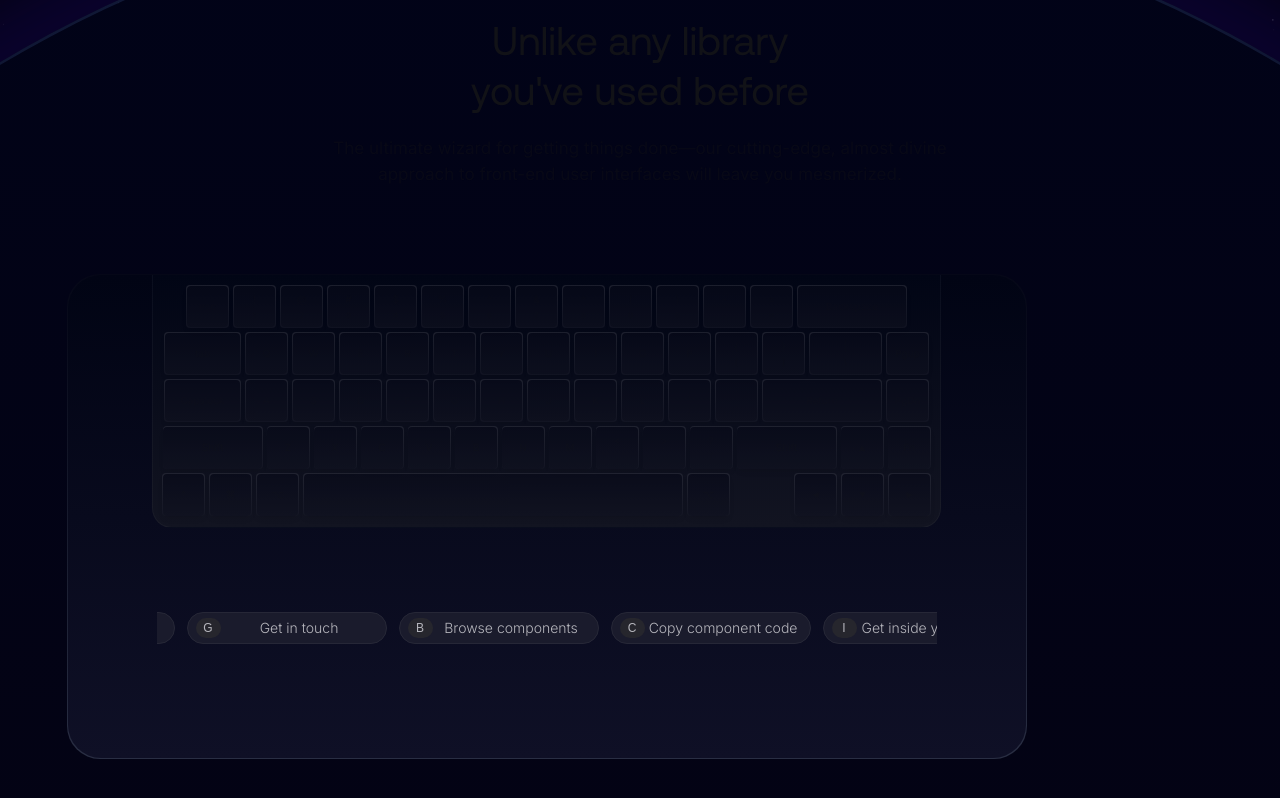
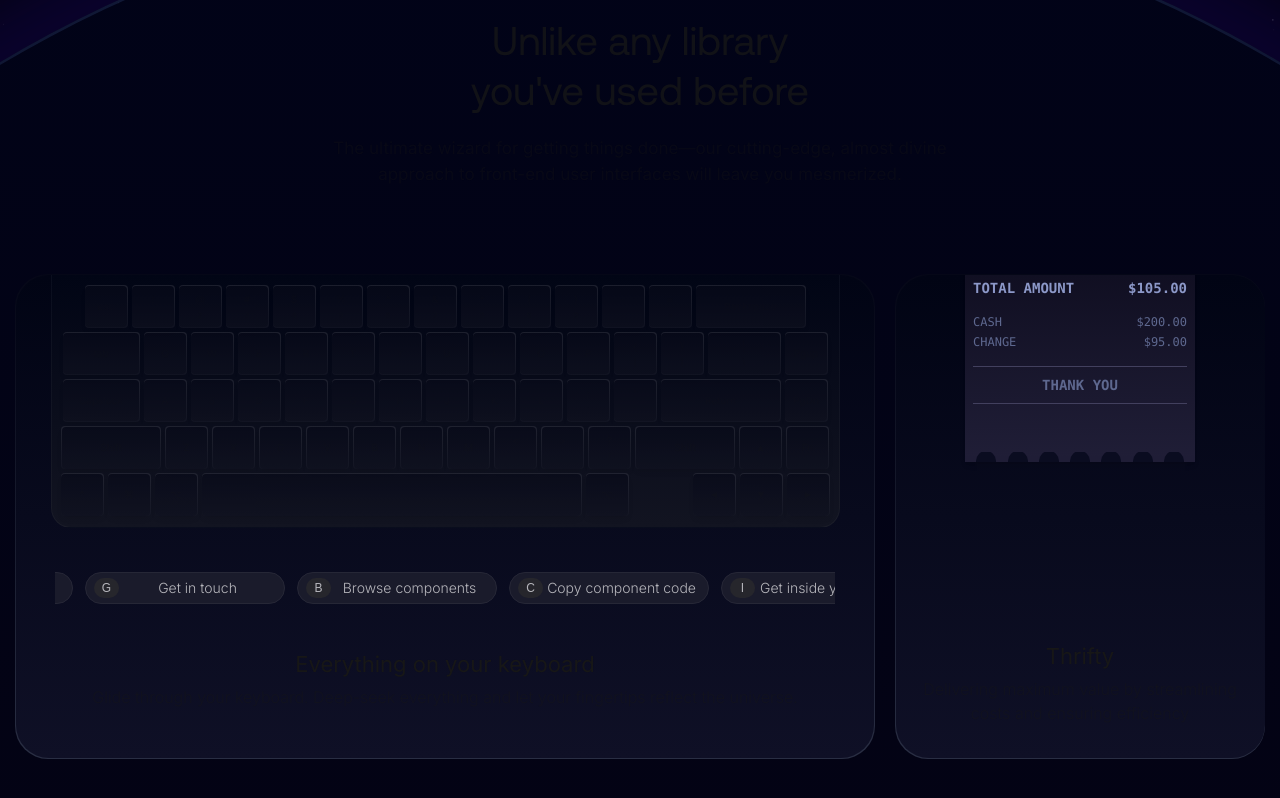
Before and after one commit to codedbyaadhi/wizard, a Next.js app: page / in a window 1280 px wide. Shown: the part 1834-2632 px from the top of the page. Built offline with nearby package versions, Linux system fonts and the light colour scheme.

Commit message:
useTextScramble hook added to codebase

```diff
--- a/app/components/bentogrids/Bentogrid.tsx
+++ b/app/components/bentogrids/Bentogrid.tsx
@@ -1,10 +1,11 @@
 import React from "react";
 import Flexibility from "./grids/keyboard/Flexiblity";
+import Reciept from "@/app/components/bentogrids/grids/reciept/Reciept";
 
 const Bentogrid = () => {
   return (
     <div className="flex items-center justify-center w-full h-[1550px] absolute top-[1700px]">
-      <div className="flex flex-col items-center justify-between w-[1150px] h-[1250px]">
+      <div className="flex flex-col items-center justify-between w-[1350px] h-[1250px]">
         <div className="flex flex-col w-full items-center justify-center gap-5 opacity-75">
           <div className="flex flex-col items-center leading-tight font-aeonic">
             <h2 className="text-[40px]">Unlike any library</h2>
@@ -17,9 +18,10 @@ const Bentogrid = () => {
           </p>
         </div>
         {/* The bento starts here  */}
-        <div className="flex flex-col w-[1147px] h-[1000px] relative top-2">
-          <div className="flex items-center justify-between w-full h-auto">
+        <div className="flex flex-col w-full h-[1000px] relative top-2">
+          <div className="flex items-center justify-center gap-5 w-full h-auto">
             <Flexibility />
+            <Reciept />
           </div>
         </div>
       </div>
--- a/app/components/bentogrids/grids/keyboard/Flexiblity.tsx
+++ b/app/components/bentogrids/grids/keyboard/Flexiblity.tsx
@@ -4,11 +4,22 @@ import ScrollableFlowbar from "./ScrollableFlowbar";
 
 const Flexibility = () => {
   return (
-    <div className="flex justify-center items-center w-[960px] h-[485px] bg-gradient-to-b from-[#050717] to-[#292e43] rounded-[33px]">
-      <div className="w-[958px] h-[483.5px] bg-gradient-to-b from-[#010414] to-[#0F1026] rounded-[33px]">
-        <div className="flex flex-col items-center justify-center gap-20">
+    <div className="flex justify-center items-center w-[860px] h-[485px] bg-gradient-to-b from-[#050717] to-[#292e43] rounded-[33px]">
+      <div className="w-[858px] h-[483.5px] bg-gradient-to-b from-[#010414] to-[#0F1026] rounded-[33px]">
+        <div className="flex flex-col items-center justify-center gap-10">
           <Keyboard />
-          <ScrollableFlowbar />
+          <div className="flex flex-col items-center justify-center w-full">
+            <ScrollableFlowbar />
+            <div className="flex flex-col items-center justify-center relative top-10 gap-1">
+              <h2 className="font-inter text-[22px]">
+                Everything on your keyboard
+              </h2>
+              <p className="font-inter text-[16px] opacity-40 font-light">
+                Glide through your keyboard. Deep-seek everything and let your
+                fingertips reflect the universe.
+              </p>
+            </div>
+          </div>
         </div>
       </div>
     </div>
--- /dev/null
+++ b/app/components/bentogrids/grids/reciept/Reciept.tsx
@@ -0,0 +1,71 @@
+"use client";
+import { useState } from "react";
+import Slip from "./slip";
+import { motion } from "motion/react";
+import { useTextScramble } from "@/hooks/useTextScramble";
+
+const Reciept = () => {
+  const [hovered, isHovered] = useState(false);
+  const title = useTextScramble("Thrifty", hovered);
+  const description = useTextScramble(
+    "Delivering maximum value by streamlining costs and ensuring efficiency",
+    hovered
+  );
+
+  return (
+    <div
+      className="flex justify-center items-center w-[370px] h-[485px] bg-gradient-to-b from-[#050717] to-[#292e43] rounded-[33px] overflow-hidden"
+      onMouseOver={() => {
+        isHovered(true);
+      }}
+      onMouseLeave={() => {
+        isHovered(false);
+      }}
+    >
+      <div className="flex flex-col items-center w-[369px] h-[483.5px] bg-gradient-to-b from-[#010414] to-[#0F1026] rounded-[33px] overflow-hidden">
+        <div className="flex leading-tight w-full items-center justify-center h-[325px] overflow-hidden rounded-t-[33px]">
+          <motion.div
+            className="flex items-center justify-center"
+            animate={{
+              y: hovered ? 0 : -130,
+            }}
+            transition={{
+              duration: 1.5,
+              ease: "easeInOut",
+            }}
+          >
+            <Slip />
+          </motion.div>
+        </div>
+        <div className="flex flex-col items-center justify-center relative w-full top-10 gap-1">
+          <motion.h2
+            className="font-inter text-[22px]"
+            animate={{
+              filter: hovered ? ["blur(2px)", "blur(0px)"] : "blur(0px)",
+            }}
+            transition={{
+              duration: 1,
+              times: [0, 1],
+            }}
+          >
+            {title}
+          </motion.h2>
+          <motion.p
+            className="font-inter text-[16px] opacity-40 font-light text-center w-[320px]"
+            animate={{
+              filter: hovered ? ["blur(2px)", "blur(0px)"] : "blur(0px)",
+            }}
+            transition={{
+              duration: 1,
+              times: [0, 1],
+            }}
+          >
+            {description}
+          </motion.p>
+        </div>
+      </div>
+    </div>
+  );
+};
+
+export default Reciept;
--- /dev/null
+++ b/app/components/bentogrids/grids/reciept/slip.tsx
@@ -0,0 +1,89 @@
+import React from "react";
+
+const Slip = () => {
+  const items = [
+    { qty: 1, name: "Chicken Soup", price: 45.0 },
+    { qty: 2, name: "Tomato Soup", price: 15.0 },
+    { qty: 1, name: "Crispy Chicken", price: 30.0 },
+  ];
+
+  const total = items.reduce((sum, item) => sum + item.price * item.qty, 0);
+  const cash = 200.0;
+  const change = cash - total;
+
+  return (
+    <div className="flex justify-center items-center min-h-screen p-4">
+      <div className="bg-gradient-to-b from-[#060514] to-[#201E37] w-[230px] h-[310px] relative shadow-md border-b-transparent">
+        {/* Printer Top */}
+        <div className="absolute -top-4 left-0 right-0 h-4 rounded-t-lg" />
+
+        {/* Receipt Content */}
+        <div className="p-2 font-mono text-sm">
+          {/* Header */}
+          <div className="flex items-center justify-center text-center mb-4 text-[#5e688f]">
+            <div className="border-b border-[#42405E] w-3/5">
+              <p className="font-bold">INVOICE</p>
+            </div>
+          </div>
+
+          {/* Items */}
+          <div className="space-y-1 mb-4 text-[#5e688f]">
+            {items.map((item, index) => (
+              <div key={index} className="flex justify-between text-xs">
+                <span className="w-4">{item.qty}x</span>
+                <span className="flex-1 px-2 text-[#5e688f]">{item.name}</span>
+                <span className="text-right text-[#5e688f]">
+                  ${item.price.toFixed(2)}
+                </span>
+              </div>
+            ))}
+          </div>
+
+          {/* Total */}
+          <div className="border-t border-[#42405E] py-2 mb-2 text-[#8c98c8]">
+            <div className="flex justify-between font-bold">
+              <span>TOTAL AMOUNT</span>
+              <span>${total.toFixed(2)}</span>
+            </div>
+          </div>
+
+          {/* Payment */}
+          <div className="text-xs space-y-1 mb-4 text-[#5e688f]">
+            <div className="flex justify-between">
+              <span>CASH</span>
+              <span>${cash.toFixed(2)}</span>
+            </div>
+            <div className="flex justify-between">
+              <span>CHANGE</span>
+              <span>${change.toFixed(2)}</span>
+            </div>
+          </div>
+
+          {/* Footer */}
+          <div className="text-center space-y-2 text-[#5e688f]">
+            <div className="border-t border-b border-[#42405E] py-2">
+              <p className="font-bold">THANK YOU</p>
+            </div>
+            {/* Barcode */}
+            <div className="flex items-center justify-center w-full h-8 bg-center bg-contain bg-no-repeat opacity-50" />
+          </div>
+        </div>
+        {/* Torn Edge Effect */}
+        <div className="flex items-center justify-center absolute left-0 right-0 overflow-hidden border-b-transparent">
+          <div className="flex items-center justify-evenly w-full h-[10px] bg-[#1F1D36] relative top-1">
+            {Array.from({ length: 7 }).map((_, idx) => {
+              return (
+                <div
+                  className="flex w-[20px] h-[20px] rounded-full bg-[#0A0C20]"
+                  key={idx}
+                ></div>
+              );
+            })}
+          </div>
+        </div>
+      </div>
+    </div>
+  );
+};
+
+export default Slip;
--- /dev/null
+++ b/hooks/useTextScramble.tsx
@@ -0,0 +1,50 @@
+import { useState, useEffect } from "react";
+
+const characters =
+  "ABCDEFGHIJKLMNOPQRSTUVWXYZabcdefghijklmnopqrstuvwxyz0123456789!@#$%^&*()";
+
+export const useTextScramble = (text: string, isScrambling: boolean) => {
+  const [scrambledText, setScrambledText] = useState(text);
+
+  useEffect(() => {
+    if (!isScrambling) {
+      setScrambledText(text);
+      return;
+    }
+
+    let frame = 0;
+    const totalFrames = 30; // Increased frames for smoother animation
+    let interval: NodeJS.Timeout;
+
+    const scramble = () => {
+      frame++;
+
+      const progress = frame / totalFrames;
+      const scrambled = text
+        .split("")
+        .map((char, idx) => {
+          if (char === " ") return " ";
+
+          // Calculate when this character should stop scrambling
+          const charProgress = (idx / text.length) * 0.5; // Spread the effect over half the duration
+          if (progress > charProgress + 0.5) return char; // Show original after halfway point
+
+          // During scramble phase
+          return characters[Math.floor(Math.random() * characters.length)];
+        })
+        .join("");
+
+      setScrambledText(scrambled);
+
+      if (frame < totalFrames) {
+        interval = setTimeout(scramble, 20); // Faster updates for smoother animation
+      }
+    };
+
+    scramble();
+
+    return () => clearTimeout(interval);
+  }, [text, isScrambling]);
+
+  return scrambledText;
+};
```
Also changed, not shown: public/assets/bentogrids/responsive/radialgrid.svg (deleted), public/fonts/sf-pro-display/SFPRODISPLAYREGULAR.OTF (added).
